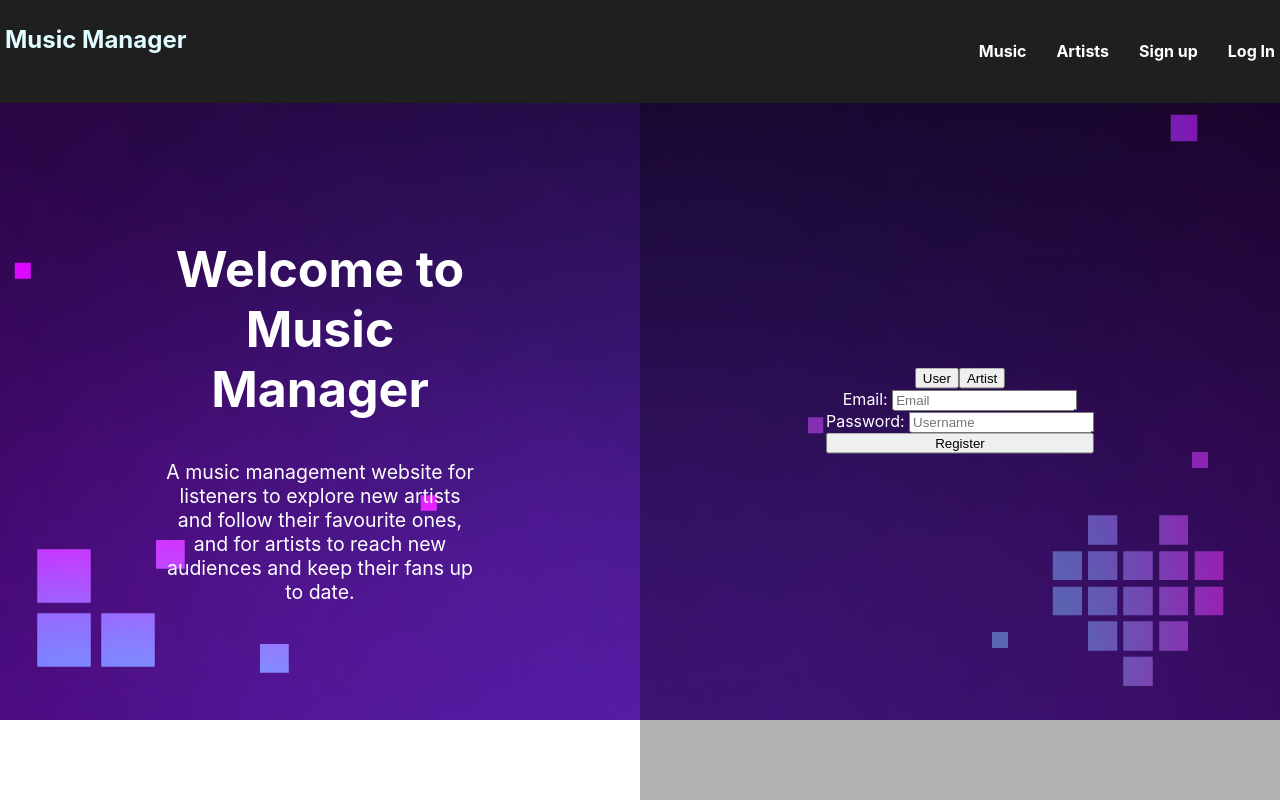
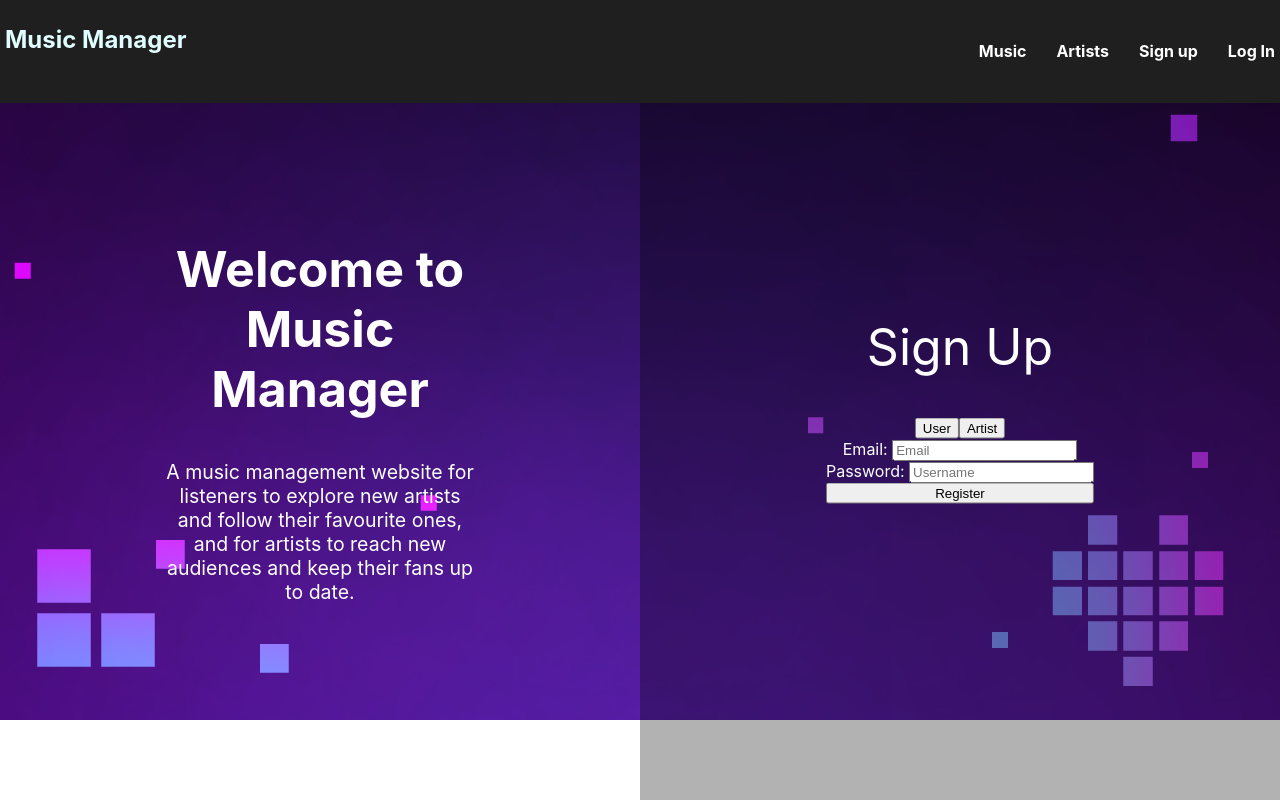
Before and after one commit to liangtam/Melodex, a React (Create React App) app in the folder frontend/: page /SignupPage in a window 1280 px wide. Built offline with nearby package versions, Linux system fonts and the light colour scheme.

Commit message:
apply css to sign up text

```diff
--- a/frontend/src/pages/LogIn.module.css
+++ b/frontend/src/pages/LogIn.module.css
@@ -67,7 +67,6 @@ p {
 
 .logInText {
   margin-bottom: 40px;
-
   justify-content: space-between;
   font-size: 50px;
 }
--- a/frontend/src/pages/Registration.js
+++ b/frontend/src/pages/Registration.js
@@ -41,6 +41,7 @@ const Registration = () => {
       </div>
       <div className={styles.rightBody}>
         <div className={styles.centered}>
+          <SignUpText />
           <div className={styles.regButtons}>
             <button onClick={handleUserClick}>User</button>
             <button onClick={handleArtistClick}>Artist</button>
--- a/frontend/src/pages/Registration.module.css
+++ b/frontend/src/pages/Registration.module.css
@@ -11,7 +11,7 @@ body {
   margin: 0;
   padding: 0;
   color: white;
-    background-image: url('./images/304_login_bg.png');
+  background-image: url("./images/304_login_bg.png");
   background-size: cover;
   background-repeat: no-repeat;
   background-position: center top;
@@ -36,7 +36,6 @@ body {
 p {
   font-size: 19.5px;
   animation: fadeInAnimation ease 2s;
-
 }
 .regContainer .rightBody {
   right: 0;
@@ -50,7 +49,7 @@ p {
   animation: fadeInAnimation ease 1s;
 }
 
-.rightBody .centered .regButtons button:hover{
+.rightBody .centered .regButtons button:hover {
   cursor: pointer;
 }
 
@@ -65,3 +64,9 @@ p {
 .title h2 {
   font-size: 50px;
 }
+
+.signUpText {
+  margin-bottom: 40px;
+  justify-content: space-between;
+  font-size: 50px;
+}
```
Lines whose indentation alone changed are shown as unchanged.
